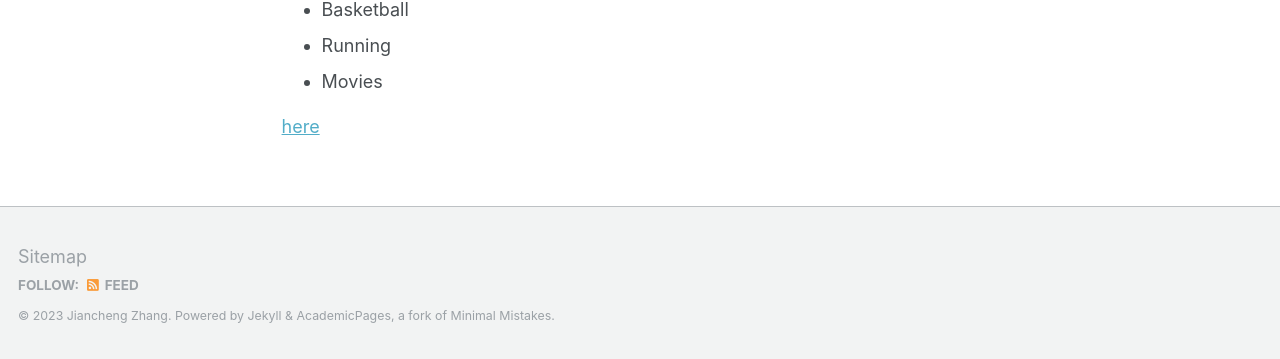
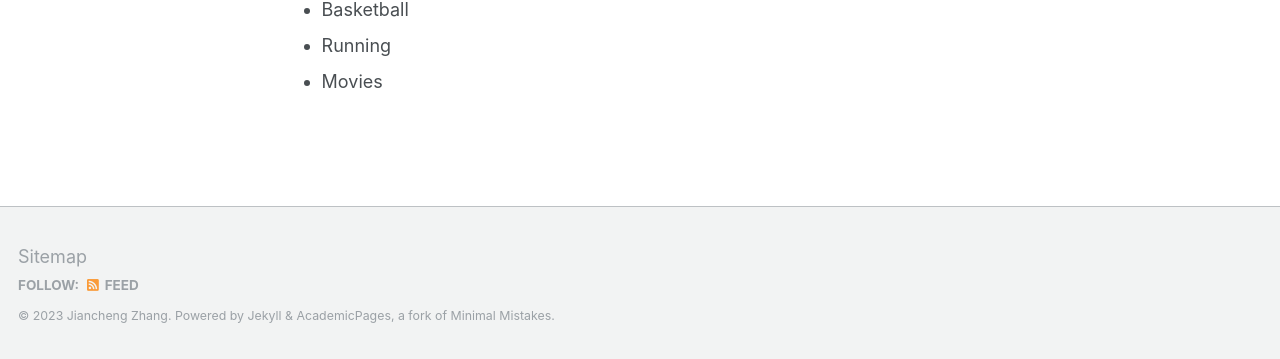
Before and after one commit to zjcyeshome/zjcyeshome.github.io, a Jekyll site: the page built from _pages/cv.md, in a window 1280 px wide and 1120 px high. Shown: the part 758-1117 px from the top of the window. Built offline with Jekyll 4.4.1, drawn with Linux system fonts in a browser that asks for light colours.

Commit message:
Update cv.md

```diff
--- a/_pages/cv.md
+++ b/_pages/cv.md
@@ -37,6 +37,3 @@ Other Interests
 * Basketball
 * Running
 * Movies
-
-
-<a href="newCV.pdf">here</a>
```
